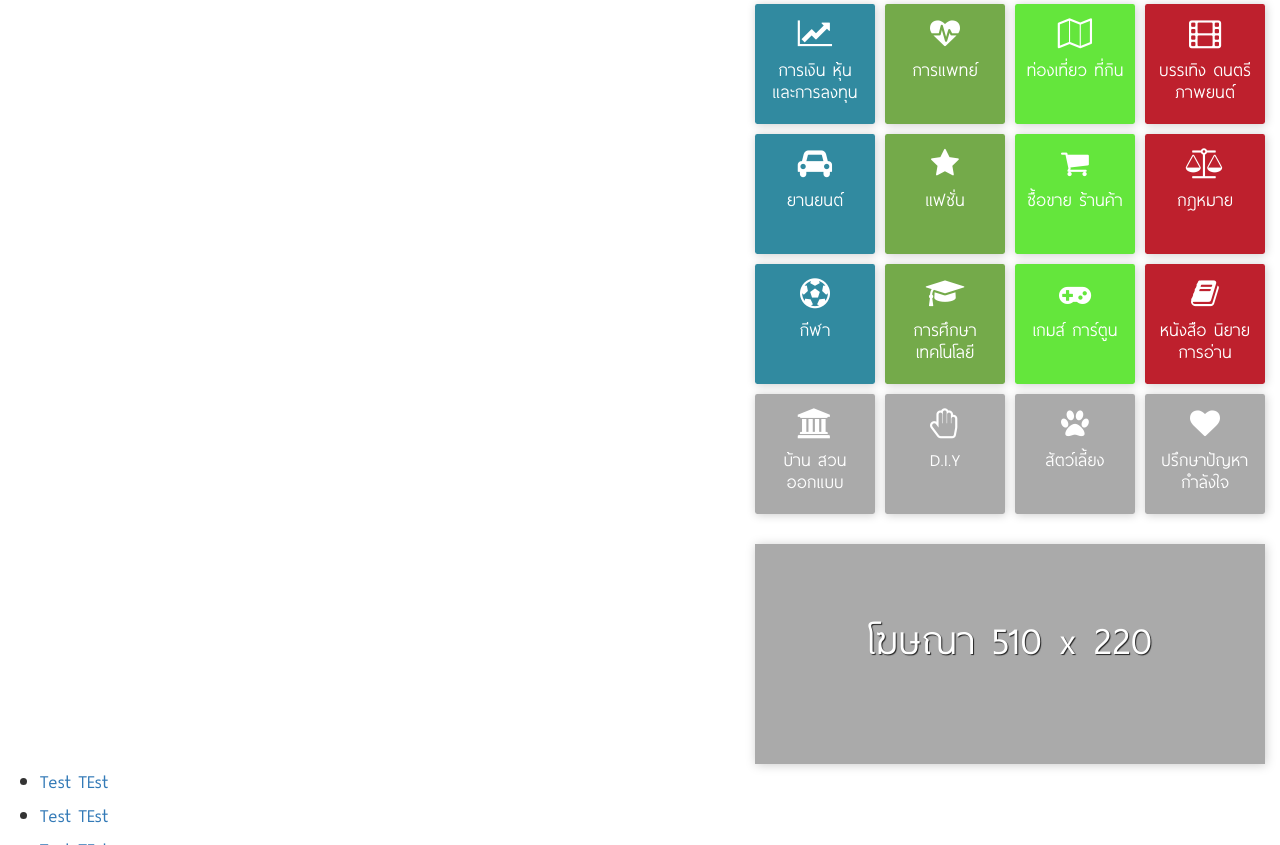
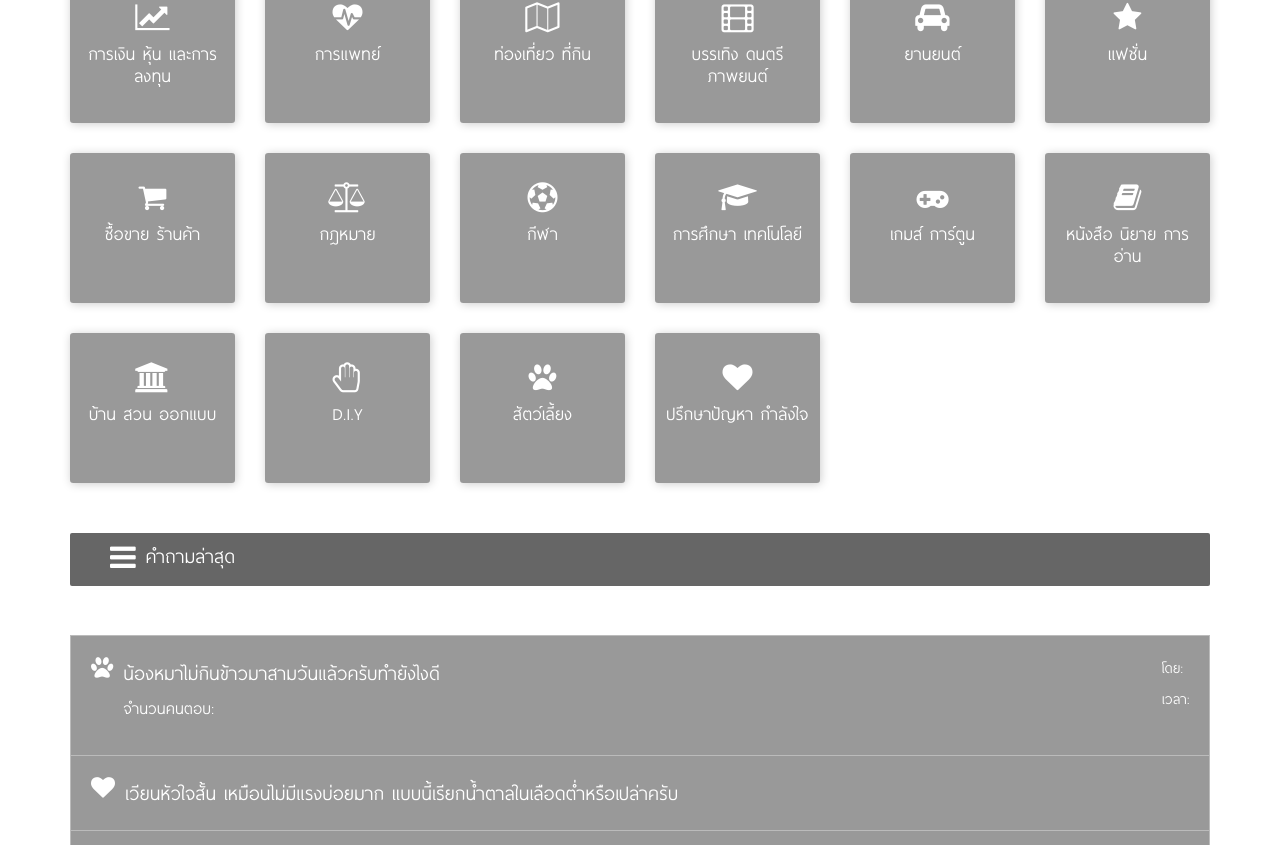
Before and after one commit to tuggwoii/azure-nodejs, a website: page views/index.html in a window 1280 px wide. Shown: the part 675-1520 px from the top of the page. Drawn offline with nearby package versions, Linux system fonts and the light colour scheme; some packages are replaced by stand-ins of ours; files that its build step writes are made by us from their sources; files whose address does not match are found by name.

Commit message:
style update

```diff
--- a/front-end/css/style.css
+++ b/front-end/css/style.css
@@ -30,6 +30,10 @@ body {
     color:#333;
     min-width:992px;
 }
+.content {
+    padding-bottom:150px;
+    min-width: 992px;
+}
 h1 {
     font-size: 80px;
     font-family: gotham-light;
@@ -37,20 +41,18 @@ h1 {
 }
 .category {
     display: inline-block;
-    width: 120px;
     border-radius: 2%;
-    background:#aaa;
-    height: 120px;
-    margin-top:10px;
-    margin-left: 10px;
+    background:#999;
+    height: 150px;
     box-shadow: 1px 1px 10px #ccc;
     cursor:pointer;
-    float: left;
-    padding: 15px 10px;
+    padding: 30px 10px;
     text-align: center;
     line-height: 1;
     font-size: 22px;
     color:#fff;
+    width:100%;
+    margin-top:30px;
 }
 .category .fa {
     display:block;
@@ -60,22 +62,12 @@ h1 {
     margin-top:10px;
     display:inline-block;
 }
-.wraper {
-    margin-top:50px;
-}
-.section-title {
-    margin-right: 0;
-    margin-left: 0;
-    float:left;
-    width: calc(100% - 500px);
-}
 header {
-    background:rgba(255,255,255,0.8);
+    background:rgb(255,255,255);
     height: 70px;
     width:100%;
     color:#fff;
     padding: 8px 20px;
-    box-shadow: 1px 1px 10px #333;
 }
 header p {
    font-size: 35px;
@@ -84,12 +76,11 @@ header p {
    padding: 0 20px;
 }
 footer {
-    border-top:1px solid #ccc;
     height: 120px;
     width:100%;
     color:#fff;
     padding: 10px 20px;
-    background:#333;
+    background:#444;
 }
 footer p {
     margin:0;
@@ -142,11 +133,6 @@ footer .contact .fa-mobile {
     top: 3px;
     text-shadow: 1px 1px 1px #ccc;
 }
-.category-list {
-    width: 550px;
-    float:right;
-    margin-top: 75px;
-}
 .user {
     float:right;
     position: relative;
@@ -168,14 +154,14 @@ footer .contact .fa-mobile {
     position:relative;
     font-size: 18px;
     font-style:italic;
+    top:10px;
 }
 .contact-heaader {
     font-size: 28px;
 }
-.sponsor {
-    margin-top:30px;
+.ads {
     box-shadow: 1px 1px 10px #ccc;
-    background: #aaa;
+    background: #666;
     text-align:center;
     font-size:50px;
     padding-top:60px;
@@ -184,17 +170,71 @@ footer .contact .fa-mobile {
     float:left;
 }
 .slogan {
-    font-size:30px;
+    font-size:40px;
     text-shadow: 1px 1px 1px #ccc;
 }
-.sponsor-A {
+.ads-1 {
     width: 100%;
-    height: 280px;
+    height: 250px;
+    padding-top: 75px;
 }
-.sponsor-B {
-    padding-top:60px;
-    padding-top:60px;
-    width: 510px;
-    height:220px;
-    margin-left:10px;
+.forum h2 {
+    background:#666;
+    color:#fff;
+    padding: 10px 40px;
+    margin-top:50px;
+    border-radius:2px;
 }
+
+.forum h2 span {
+    position:relative;
+    top:-5px;
+    font-size:24px;
+}
+.forum ul {
+    list-style:none;
+    margin:0;
+    padding:0;
+    margin-top:50px;
+}
+.forum ul li {
+    float:left;
+    width:100%;
+    border:1px solid #bbb;
+    margin-top:-1px;
+    background:#999;
+    color:#fff;
+}
+.forum ul li a {
+    color:#fff;
+    width:100%;
+    padding:20px;
+    display: inline-block;
+}
+.forum ul li a:hover, .forum ul li a:active, .forum ul li a:focus {
+    text-decoration:none;
+}
+.forum ul li a .fa {
+    margin-right:10px;
+    float:left;
+}
+.forum ul li .topic-name {
+    display:block;
+}
+.forum ul li .info {
+    float:right;
+}
+.forum ul li .topic {
+    float:left;
+}
+.forum ul li .info span {
+    display:block;
+    font-size:18px;
+    font-weight:normal;
+}
+.forum ul li .info label {
+    font-weight:normal;
+}
+.ans-count {
+    font-size:20px;
+}
--- a/front-end/js/ui.js
+++ b/front-end/js/ui.js
@@ -5,7 +5,7 @@ $(window).resize(function () {
     footer();
 });
 function footer () {
-    if ($(window).height() > $('.container-fluid').height() +100) {
+    if ($(window).height() > $('body').height() +100) {
         $('footer').css('position', 'fixed');
         $('footer').css('bottom', '0');
     }
--- a/views/index.html
+++ b/views/index.html
@@ -10,7 +10,7 @@
     <link href="fonts/fas/css/font-awesome.min.css" rel="stylesheet" />
 </head>
 <body>
-    <header class="navbar-fixed-top">
+    <header>
         <div class="logo">
             <img src="img/logo.png" width="50" />
             <span class="logo-text">ASK ME</span>
@@ -19,116 +19,157 @@
             <i class="fa fa-user"></i>
         </div>
     </header>
-    <div class="container-fluid wraper">
+    <div class="container-fluid">
         <div class="row">
-            <div class="col-md-12">
-                <div class="row">
-                    <div class="col-md-12">
-                        <div class="sponsor sponsor-A">
-                            โฆษณา 850 x 280
+            <div class="ads ads-1">
+                โฆษณาได้ที่นี่
             </div>
         </div>
     </div>
-                <div class="row section-title">
+    <div class="container content">
+        <div class="row">
             <div class="col-md-12">
                 <h1>ASK ME</h1>
                 <p class="slogan">ทุกคำถามมีคำตอบ มาหาคำตอบไปกับเราได้ที่นี่</p>
             </div>
         </div>
-                <div class="row category-list">
-                    <div class="col-md-12">
-                        <h2>เลือกหมวดหมู่ที่สนใจ</h2>
-                        <div class="category blue">
+        <div class="row">
+            <div class="col-md-12 forum">
+                <h2><i class="fa fa-laptop"></i> <span>เลือกหมวดหมู่ที่สนใจ</span></h2>
+            </div>
+
+            <div class="col-xs-2">
+                <div class="category">
                     <i class="fa fa-line-chart"></i>
                     <span>การเงิน หุ้น และการลงทุน</span>
-                        </div>
-                        <div class="category green">
+                </div>            </div>
+            <div class="col-xs-2">
+                <div class="category">
                     <i class="fa fa-heartbeat"></i>
                     <span>การแพทย์</span>
                 </div>
-                        <div class="category yellow">
+            </div>
+            <div class="col-xs-2">
+                <div class="category">
                     <i class="fa fa-map-o"></i>
                     <span>ท่องเที่ยว ที่กิน</span>
                 </div>
-                        <div class="category red">
+            </div>
+            <div class="col-xs-2">
+                <div class="category">
                     <i class="fa fa-film"></i>
                     <span>บรรเทิง ดนตรี ภาพยนต์</span>
                 </div>
-                        <div class="category blue">
+            </div>
+            <div class="col-xs-2">
+                <div class="category">
                     <i class="fa fa-car"></i>
                     <span>ยานยนต์</span>
                 </div>
-                        <div class="category green">
+            </div>
+            <div class="col-xs-2">
+                <div class="category">
                     <i class="fa fa-star"></i>
                     <span>แฟชั่น</span>
                 </div>
-                        <div class="category yellow">
+            </div>
+            <div class="col-xs-2">
+                <div class="category">
                     <i class="fa fa-shopping-cart"></i>
                     <span>ซื้อขาย ร้านค้า</span>
                 </div>
-                        <div class="category red">
+            </div>
+            <div class="col-xs-2">
+                <div class="category">
                     <i class="fa fa-balance-scale"></i>
                     <span>กฎหมาย</span>
                 </div>
-                        <div class="category blue">
+            </div>
+            <div class="col-xs-2">
+                <div class="category">
                     <i class="fa fa-futbol-o"></i>
                     <span>กีฬา</span>
                 </div>
-                        <div class="category green">
+            </div>
+            <div class="col-xs-2">
+                <div class="category">
                     <i class="fa fa-graduation-cap"></i>
                     <span>การศึกษา เทคโนโลยี</span>
                 </div>
-                        <div class="category yellow">
+            </div>
+            <div class="col-xs-2">
+                <div class="category">
                     <i class="fa fa-gamepad"></i>
                     <span>เกมส์ การ์ตูน</span>
                 </div>
-                        <div class="category red">
+            </div>
+            <div class="col-xs-2">
+                <div class="category">
                     <i class="fa fa-book"></i>
                     <span>หนังสือ นิยาย การอ่าน</span>
                 </div>
+            </div>
+            <div class="col-xs-2">
                 <div class="category">
                     <i class="fa fa-university"></i>
                     <span>บ้าน สวน ออกแบบ</span>
                 </div>
+            </div>
+            <div class="col-xs-2">
                 <div class="category">
                     <i class="fa fa-hand-paper-o"></i>
                     <span>D.I.Y</span>
                 </div>
+            </div>
+            <div class="col-xs-2">
                 <div class="category">
                     <i class="fa fa-paw"></i>
                     <span>สัตว์เลี้ยง</span>
                 </div>
+            </div>
+            <div class="col-xs-2">
                 <div class="category">
                     <i class="fa fa-heart"></i>
                     <span>ปรึกษาปัญหา กำลังใจ</span>
                 </div>
-                        <div class="sponsor sponsor-B">
-                            โฆษณา 510 x 220
+            </div>
+        </div>
+        <div class="row">
+            <div class="col-md-12 forum">
+                <h2><i class="fa fa-bars"></i> <span>คำถามล่าสุด</span></h2>
+                <ul>
+                    <li>
+                        <a href="#">
+                            <i class="fa fa-paw"></i>
+                            <div class="topic">
+                                <span class="topic-name">น้องหมาไม่กินข้าวมาสามวันแล้วครับทำยังไงดี</span>
+                                <span class="ans-count">จำนวนคนตอบ: </span>
+                            </div>
+
+                            <div class="info">
+                                <span>
+                                    <label>โดย: </label>
+                                </span>
+                                <span>
+                                    <label>เวลา: </label>
+                                </span>
+
+                            </div>
+                        </a>
+                    </li>
+                    <li>
+                        <a href="#"><i class="fa fa-heart"></i> <span class="topic-name">เวียนหัวใจสั้น เหมือนไม่มีแรงบ่อยมาก แบบนี้เรียกน้ำตาลในเลือดต่ำหรือเปล่าครับ</span></a>
+                    </li>
+                    <li>
+                        <a href="#"><i class="fa fa-book"></i> <span class="topic-name">นิยายเรื่อง แฮรี่พอตเตอร์ สนุกมั้ยคะ</span></a>
+                    </li>
+                    <li>
+                        <a href="#"><i class="fa fa-gamepad"></i> <span class="topic-name">ช่วงนี้เกมส์ไหนกำลังฮิตครับ แนะนำที</span></a>
+                    </li>
+                </ul>
             </div>
         </div>
     </div>
-            </div>
-        </div>
-
-        <div class="row">
-            <ul>
-                <li>
-                    <a>Test TEst</a>
-                </li>
-                <li>
-                    <a>Test TEst</a>
-                </li>
-                <li>
-                    <a>Test TEst</a>
-                </li>
-                <li>
-                    <a>Test TEst</a>
-                </li>
-            </ul>
-        </div>
-
-    </div>
-
     <footer>
         <div class="contact">
             <p class="contact-heaader">ติดต่อสอบถาม</p>
@@ -136,10 +177,8 @@
             <p><span class="contatc-label">อีเมลล์:</span> <i class="fa fa-envelope-o"></i> abc@xyz.com</p>
         </div>
         <div class="copyright">
-
             <span class="copyright-text">Copyright <i class="fa fa-copyright"></i> 2016, by ASK ME.</span>
         </div>
-
     </footer>
     <script src="libs/jquery/dist/jquery.min.js"></script>
     <script src="libs/angular/angular.min.js"></script>
```
Lines whose indentation alone changed are shown as unchanged.
